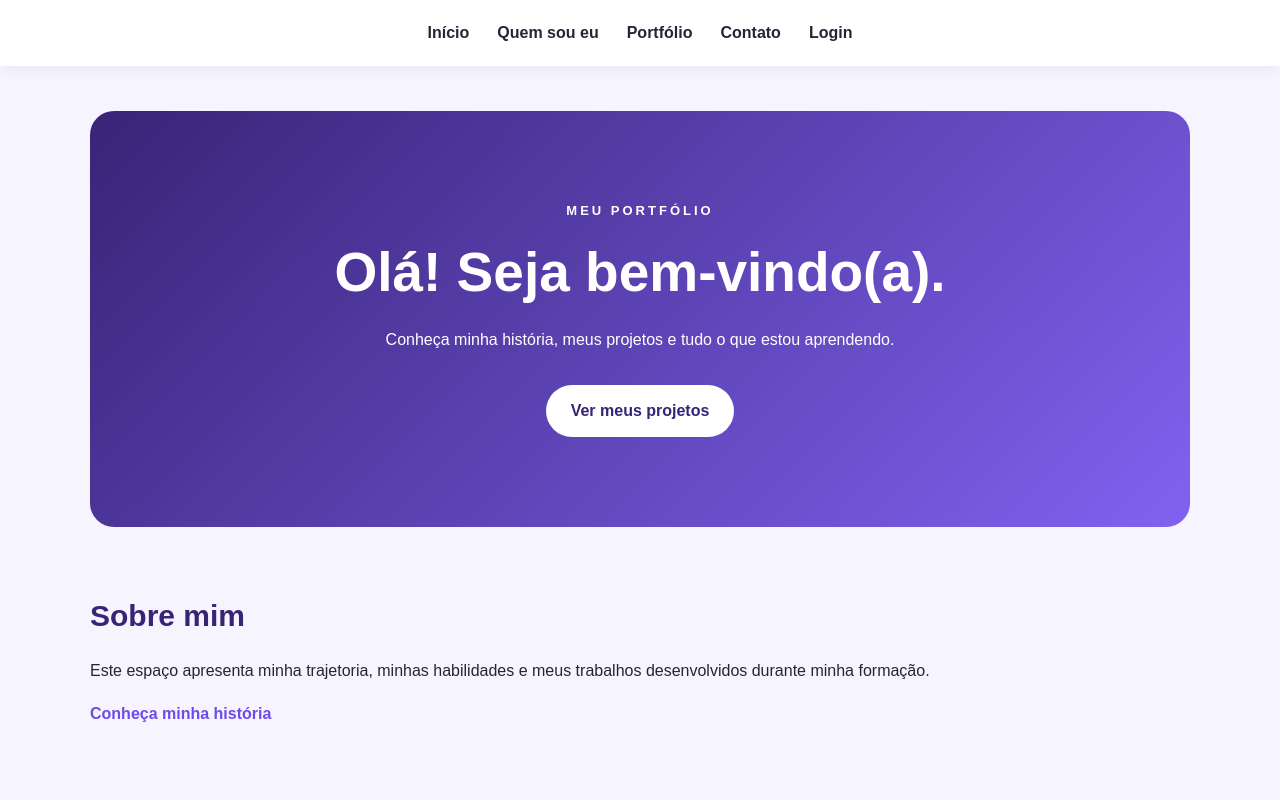
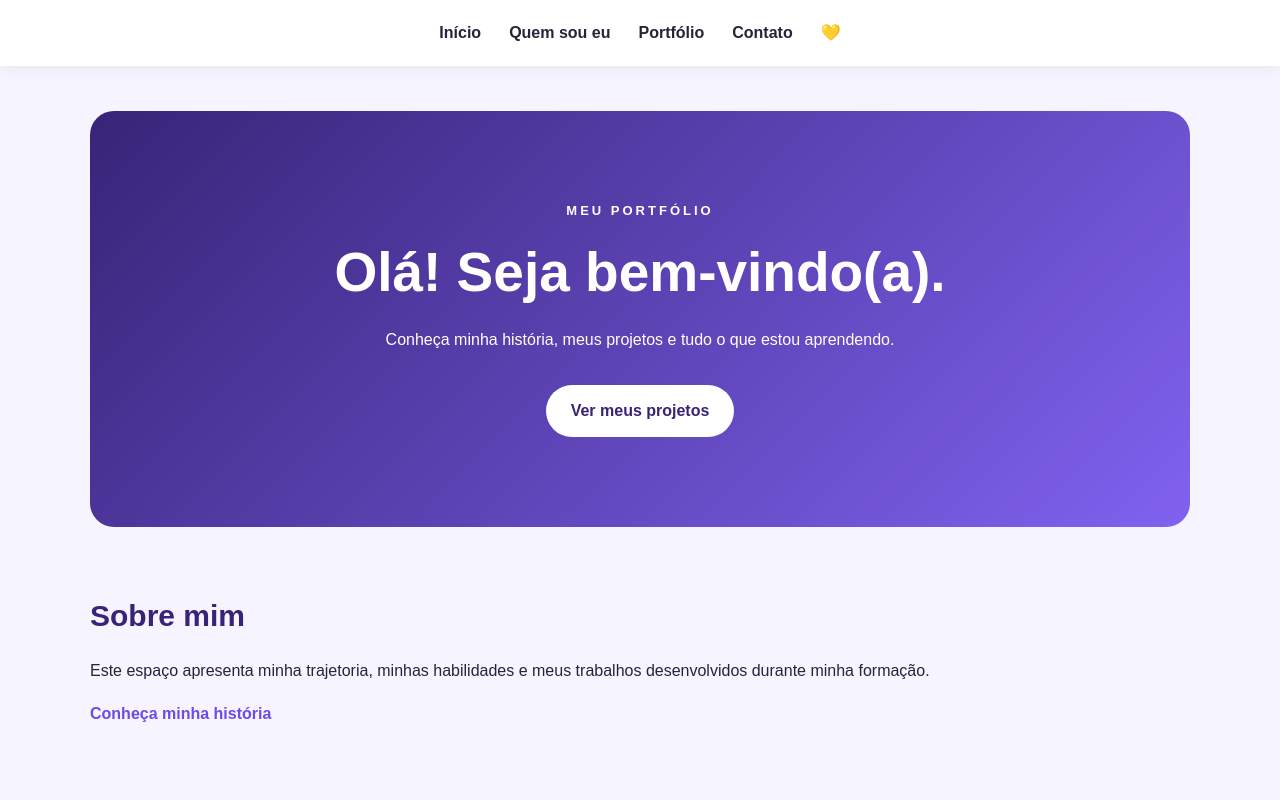
Before and after one commit to giovana9316490-creator/Portfolio-Pessoal, a plain HTML site: page index.html in a window 1280 px wide. Shown: the top 800 px of the page. Drawn offline with Linux system fonts and the light colour scheme.

Commit message:
Change Login link text to heart emoji

```diff
--- a/index.html
+++ b/index.html
@@ -14,7 +14,7 @@
             <a href="quem-sou-eu.html">Quem sou eu</a>
             <a href="portfolio.html">Portfólio</a>
             <a href="contato.html">Contato</a>
-            <a href="login.html">Login</a>
+            <a href="login.html">💛</a>
         </nav>
     </header>
 
```
